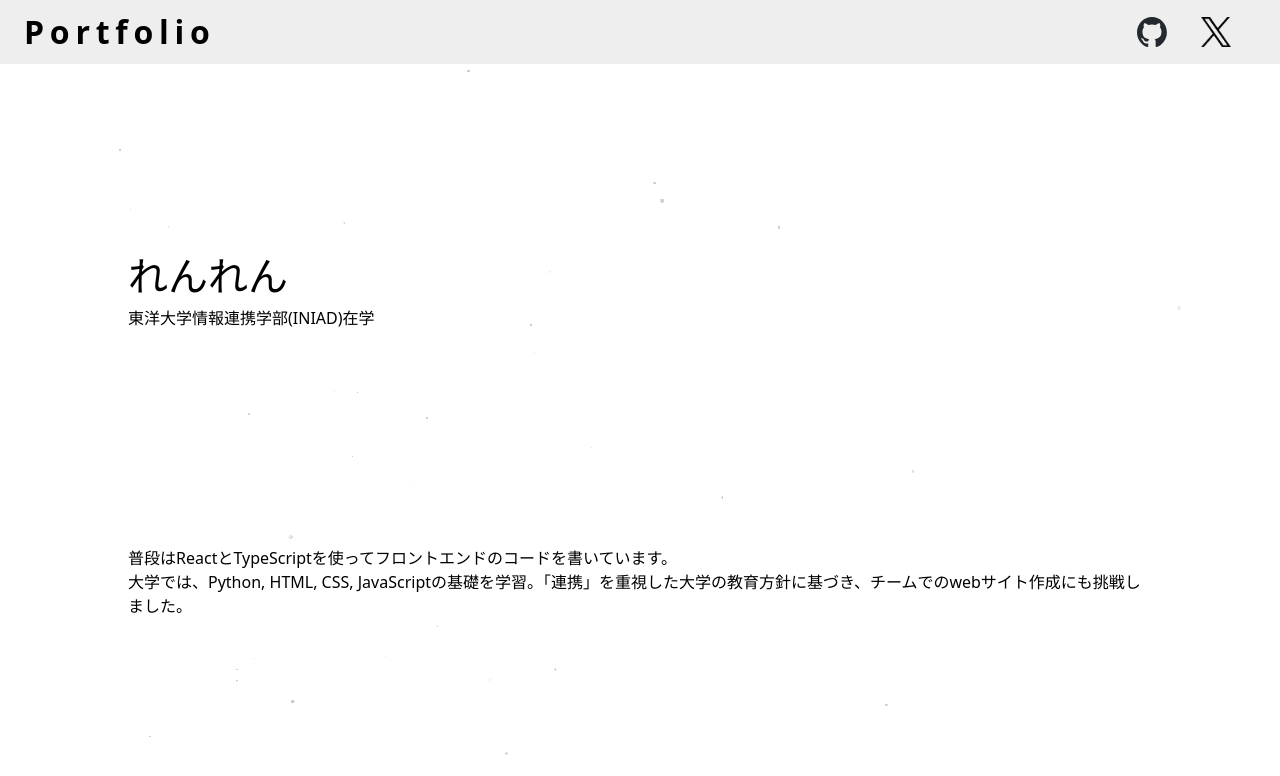
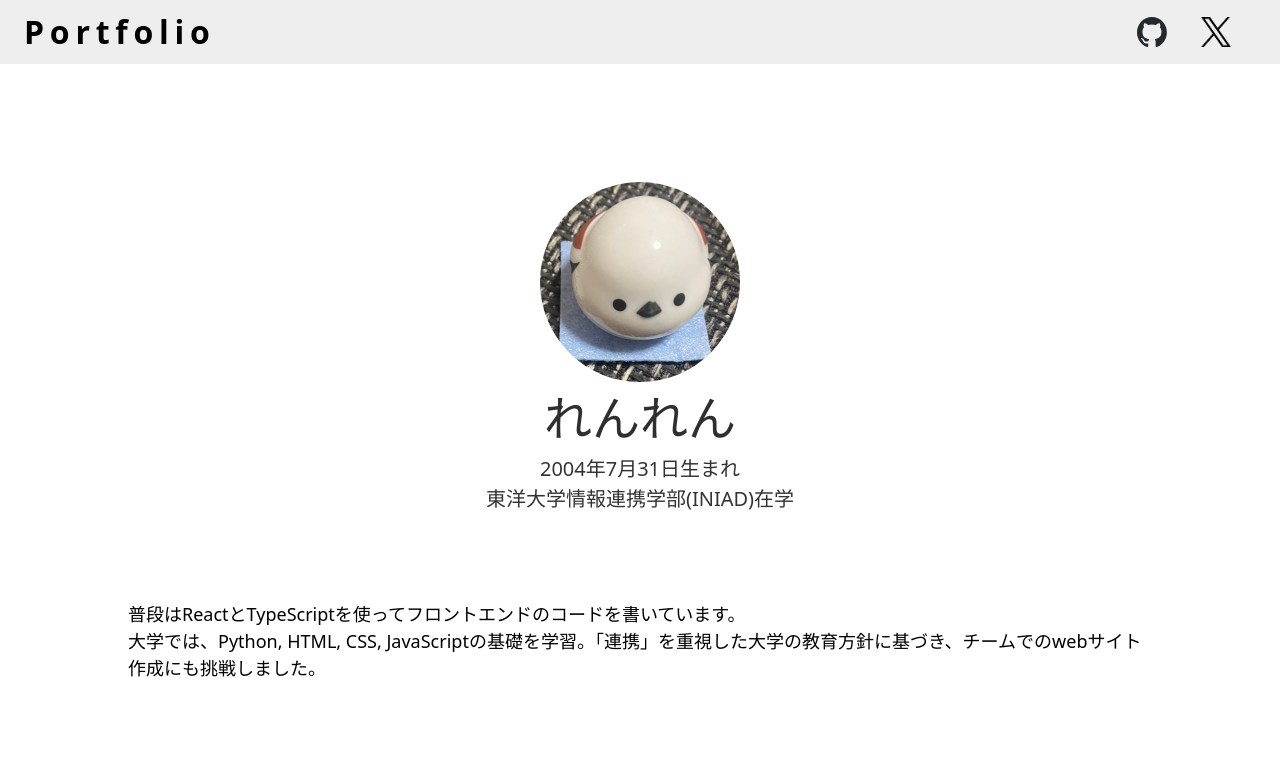
Before and after one commit to s-renren/portfolio, a React (Vite) app: page / in a window 1280 px wide. Shown: the top 776 px of the page. Built offline with nearby package versions, Linux system fonts and the light colour scheme.

Commit message:
アイコンの追加、配置の調整

```diff
--- a/src/section/Section.module.css
+++ b/src/section/Section.module.css
@@ -13,6 +13,7 @@
   background-color: transparent;
   z-index: 1;
   height: 100%;
+  background-color: white;
 }
 
 .background {
--- a/src/section/Section1/Section1.module.css
+++ b/src/section/Section1/Section1.module.css
@@ -9,9 +9,8 @@
 .about {
   display: flex;
   flex-direction: column;
-  align-items: start;
+  align-items: center;
   justify-content: center;
-  margin-right: 40%;
 }
 
 .name {
@@ -20,14 +19,17 @@
   align-items: center;
   justify-content: center;
   margin-bottom: 0;
-  font-size: 40px;
+  font-size: 48px;
+  color: #2f2f2f;
   background-color: #fff;
 }
 
 .member {
   display: flex;
   margin-top: 0;
+  color: #333;
   background-color: #fff;
+  font-size: 20px;
 }
 
 .description {
@@ -37,4 +39,12 @@
   justify-content: center;
   margin-top: 0;
   background-color: #fff;
+  font-size: 18px;
 }
+
+.myIcon {
+  display: flex;
+  width: 200px;
+  height: 200px;
+  border-radius: 50%;
+}
--- a/src/section/Section1/Section1.tsx
+++ b/src/section/Section1/Section1.tsx
@@ -1,12 +1,15 @@
 import sections from "../Section.module.css";
 import styles from "./Section1.module.css";
+import myIcon from "@/assets/icon/myIcon.png";
 
 export const Section1 = () => {
   return (
     <section className={sections.section1}>
       <div className={styles.container}>
         <div className={styles.about}>
+          <img src={myIcon} alt="My Icon" className={styles.myIcon} />
           <h2 className={styles.name}>れんれん</h2>
+          <p className={styles.member}>2004年7月31日生まれ</p>
           <p className={styles.member}>東洋大学情報連携学部(INIAD)在学</p>
         </div>
         <div className={styles.description}>
```
Also changed, not shown: src/assets/icon/myIcon.png (added).
